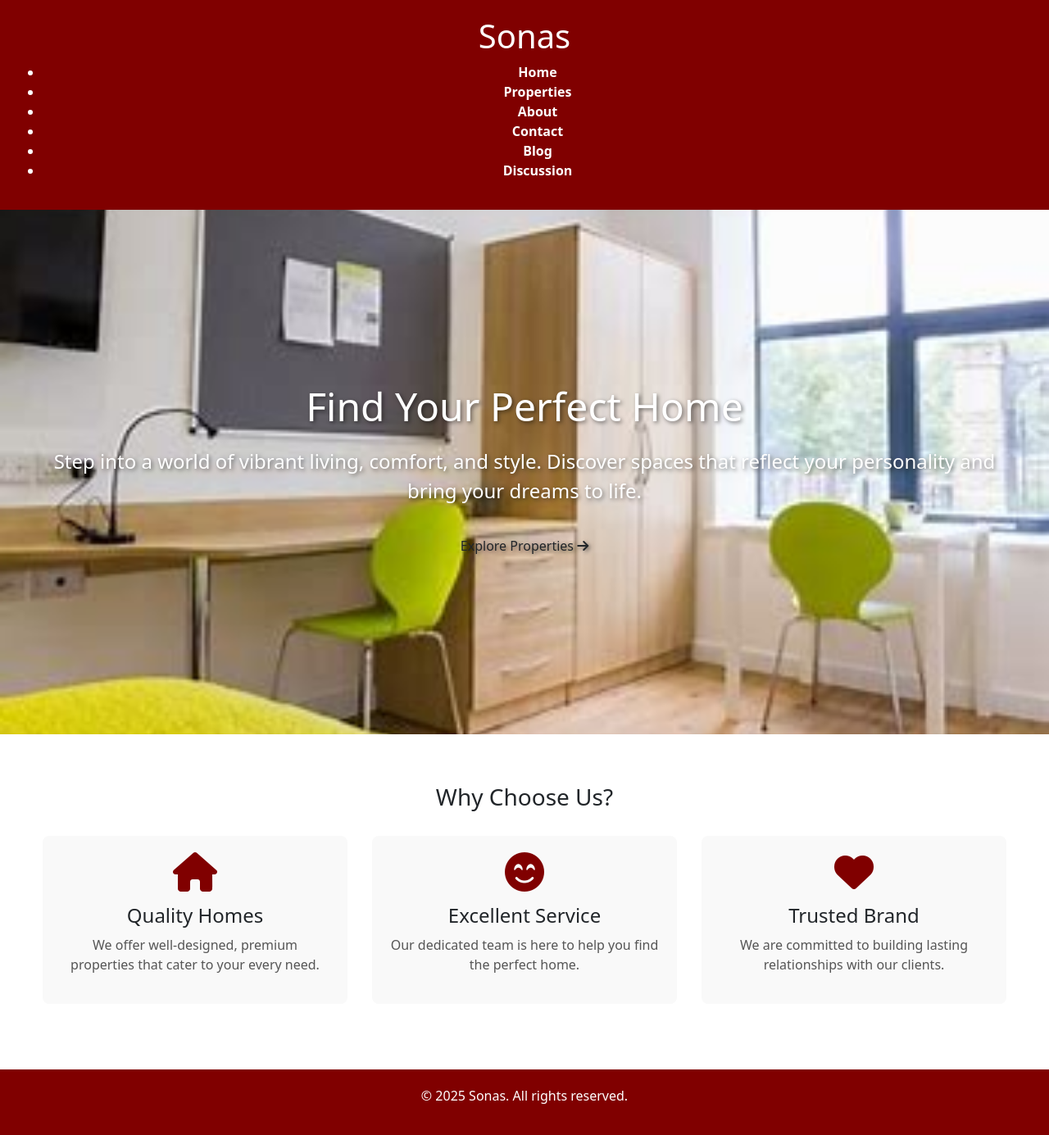
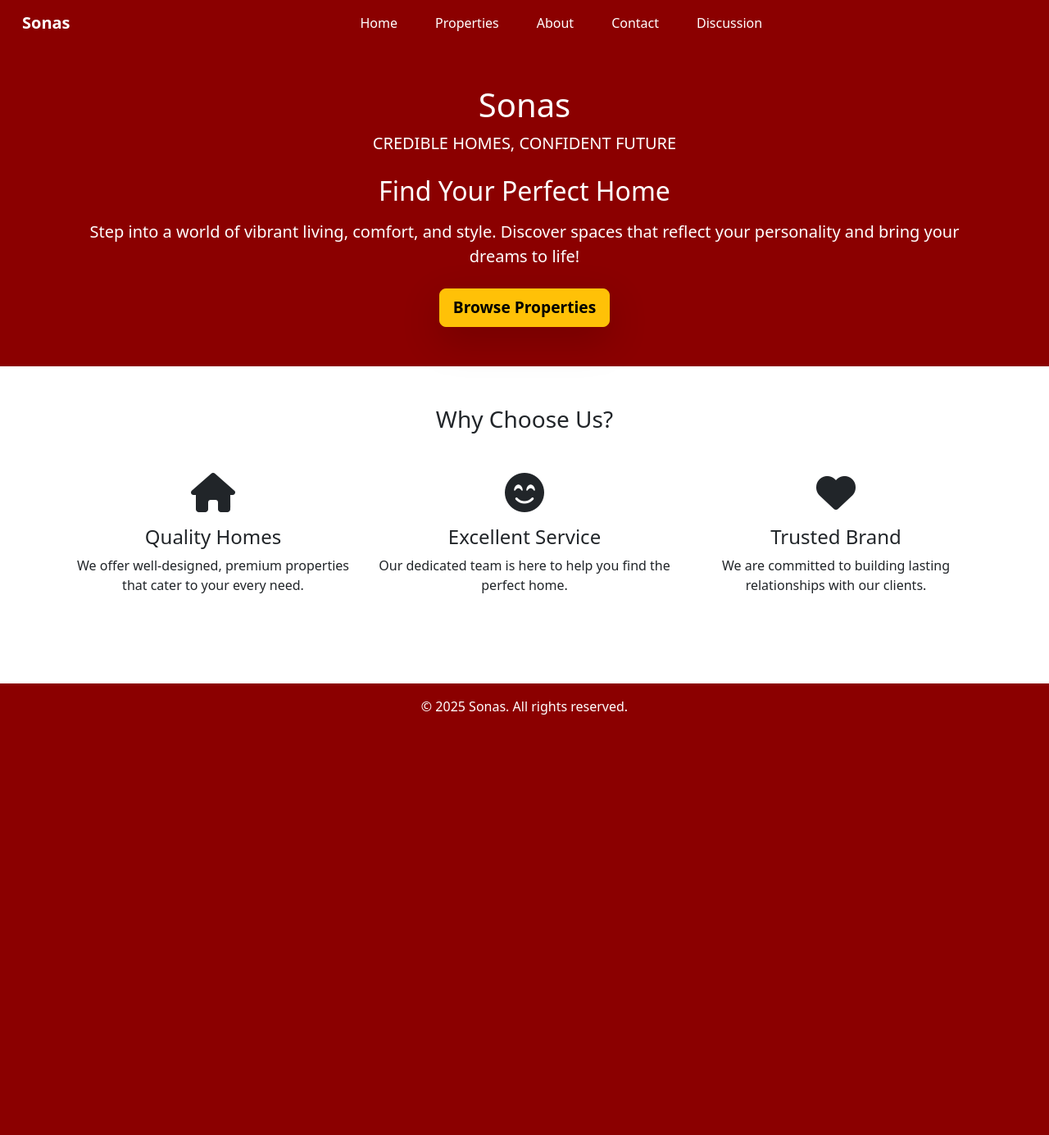
Before and after one commit to jameswhelan580/student_rentals, a Flask app: page / in a window 1280 px wide. Shown: the whole page at 82% size. After the commit the page ends 872 px from the top, so only its background shows below. Run offline with Flask 3, Linux system fonts and the light colour scheme.

Commit message:
Your commit message

```diff
--- a/app.py
+++ b/app.py
@@ -204,11 +204,6 @@ def contact():
         return render_template('contact.html', success=True, name=name, company_name=COMPANY_NAME, contact_email=CONTACT_EMAIL)
     return render_template('contact.html', success=False, company_name=COMPANY_NAME, contact_email=CONTACT_EMAIL)
 
-# New Blog Route
-@app.route('/blog')
-def blog():
-    return render_template('blog.html', company_name=COMPANY_NAME, blog_posts=blog_posts)
-
 @app.route('/submit_request', methods=['POST'])
 def submit_request():
     # Here you can handle the form data
--- a/templates/base.html
+++ b/templates/base.html
@@ -4,33 +4,66 @@
 <head>
   <meta charset="UTF-8">
   <title>{% block title %}Sonas{% endblock %}</title>
+
+  <!-- Your custom CSS -->
   <link rel="stylesheet" href="{{ url_for('static', filename='styles.css') }}">
-  <!-- Optional: Include Font Awesome for icons -->
+
+  <!-- Font Awesome for icons -->
   <link rel="stylesheet" href="https://cdnjs.cloudflare.com/ajax/libs/font-awesome/6.0.0-beta3/css/all.min.css">
-  <!-- Optional: Include Bootstrap for styling -->
+
+  <!-- Bootstrap for styling -->
   <link rel="stylesheet" href="https://cdn.jsdelivr.net/npm/bootstrap@5.2.3/dist/css/bootstrap.min.css">
 </head>
 <body>
-  <header>
-    <h1>{{ company_name }}</h1>
-    <nav>
-      <ul>
-        <li><a href="{{ url_for('home') }}">Home</a></li>
-        <li><a href="{{ url_for('list_properties') }}">Properties</a></li>
-        <li><a href="{{ url_for('about') }}">About</a></li>
-        <li><a href="{{ url_for('contact') }}">Contact</a></li>
-        <li><a href="{{ url_for('blog') }}">Blog</a></li>
-        <li><a href="{{ url_for('discussion') }}">Discussion</a></li>
-      </ul>
-    </nav>
-  </header>
 
+  <!-- Navigation: Red background, white text -->
+  <nav class="navbar navbar-expand-lg navbar-dark" style="background-color: #8B0000;">
+    <div class="container-fluid">
+      <!-- Brand (left) -->
+      <a class="navbar-brand text-white fw-bold" href="{{ url_for('home') }}">
+        {{ company_name }}
+      </a>
+
+      <!-- Toggler (for mobile screens) -->
+      <button class="navbar-toggler" type="button" data-bs-toggle="collapse" data-bs-target="#navbarNav"
+              aria-controls="navbarNav" aria-expanded="false" aria-label="Toggle navigation">
+        <span class="navbar-toggler-icon"></span>
+      </button>
+
+      <!-- Collapsible Nav Items (centered) -->
+      <div class="collapse navbar-collapse" id="navbarNav">
+        <ul class="navbar-nav mx-auto">
+          <li class="nav-item">
+            <a class="nav-link text-white" href="{{ url_for('home') }}">Home</a>
+          </li>
+          <li class="nav-item">
+            <a class="nav-link text-white" href="{{ url_for('list_properties') }}">Properties</a>
+          </li>
+          <li class="nav-item">
+            <a class="nav-link text-white" href="{{ url_for('about') }}">About</a>
+          </li>
+          <li class="nav-item">
+            <a class="nav-link text-white" href="{{ url_for('contact') }}">Contact</a>
+          </li>
+          <li class="nav-item">
+            <a class="nav-link text-white" href="{{ url_for('discussion') }}">Discussion</a>
+          </li>
+        </ul>
+      </div>
+    </div>
+  </nav>
+
+  <!-- Main Content -->
   <main>
     {% block content %}{% endblock %}
   </main>
 
-  <footer>
-    <p>&copy; 2025 Sonas. All rights reserved.</p>
+  <!-- Footer: Red background, white text -->
+  <footer class="text-white text-center py-3" style="background-color: #8B0000;">
+    <p class="mb-0">&copy; 2025 Sonas. All rights reserved.</p>
   </footer>
+
+  <!-- Bootstrap JS (for navbar toggling and other features) -->
+  <script src="https://cdn.jsdelivr.net/npm/bootstrap@5.2.3/dist/js/bootstrap.bundle.min.js"></script>
 </body>
 </html>
--- a/templates/index.html
+++ b/templates/index.html
@@ -6,36 +6,46 @@
 {% endblock %}
 
 {% block content %}
-  <!-- Vibrant Hero Section -->
-  <section class="hero vibrant-hero">
-    <div class="hero-overlay">
-      <div class="hero-content">
-        <h2>Find Your Perfect Home</h2>
-        <p>Step into a world of vibrant living, comfort, and style. Discover spaces that reflect your personality and bring your dreams to life.</p>
-        <a class="btn" href="{{ url_for('list_properties') }}">
-          Explore Properties <i class="fas fa-arrow-right"></i>
-        </a>
-      </div>
+  <!-- Hero Section in Red (matching About Page) -->
+  <section class="text-center p-5" style="background-color: #8B0000; color: #fff;">
+    <div class="container">
+      <!-- Company Name & Slogan -->
+      <h1 class="mb-2">{{ company_name }}</h1>
+      <p class="fs-5 mb-4">{{ slogan }}</p>
+
+      <!-- Headline & Description -->
+      <h2 class="mb-3">Find Your Perfect Home</h2>
+      <p class="lead mb-4">
+        Step into a world of vibrant living, comfort, and style.
+        Discover spaces that reflect your personality and bring your dreams to life!
+      </p>
+
+      <!-- Call-to-Action Button -->
+      <a href="{{ url_for('list_properties') }}"
+         class="btn btn-warning btn-lg fw-bold shadow-lg"
+         style="font-size: 1.2rem;">
+        Browse Properties
+      </a>
     </div>
   </section>
 
-  <!-- Features Section -->
-  <section class="features">
+  <!-- Features Section in White -->
+  <section class="py-5" style="background-color: #fff;">
     <div class="container">
-      <h3>Why Choose Us?</h3>
-      <div class="feature-items">
-        <div class="feature-item">
-          <i class="fas fa-home fa-3x"></i>
+      <h3 class="text-center mb-5">Why Choose Us?</h3>
+      <div class="row">
+        <div class="col-md-4 text-center mb-4">
+          <i class="fas fa-home fa-3x mb-3"></i>
           <h4>Quality Homes</h4>
           <p>We offer well-designed, premium properties that cater to your every need.</p>
         </div>
-        <div class="feature-item">
-          <i class="fas fa-smile-beam fa-3x"></i>
+        <div class="col-md-4 text-center mb-4">
+          <i class="fas fa-smile-beam fa-3x mb-3"></i>
           <h4>Excellent Service</h4>
           <p>Our dedicated team is here to help you find the perfect home.</p>
         </div>
-        <div class="feature-item">
-          <i class="fas fa-heart fa-3x"></i>
+        <div class="col-md-4 text-center mb-4">
+          <i class="fas fa-heart fa-3x mb-3"></i>
           <h4>Trusted Brand</h4>
           <p>We are committed to building lasting relationships with our clients.</p>
         </div>
```
Also changed, not shown: templates/blog.html (deleted, +0 -21 lines), templates/property_detail.html (+126 -143 lines), static/Images/hero.jpg.
